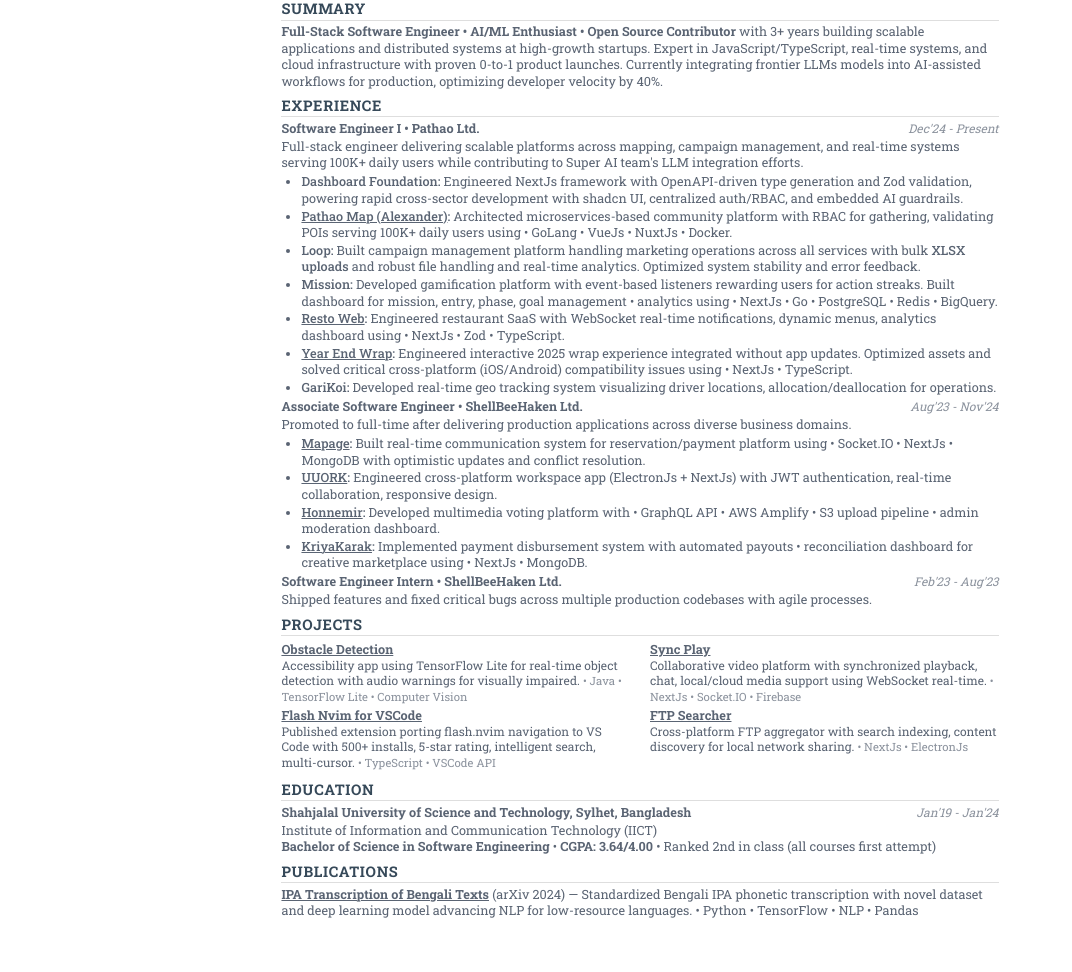
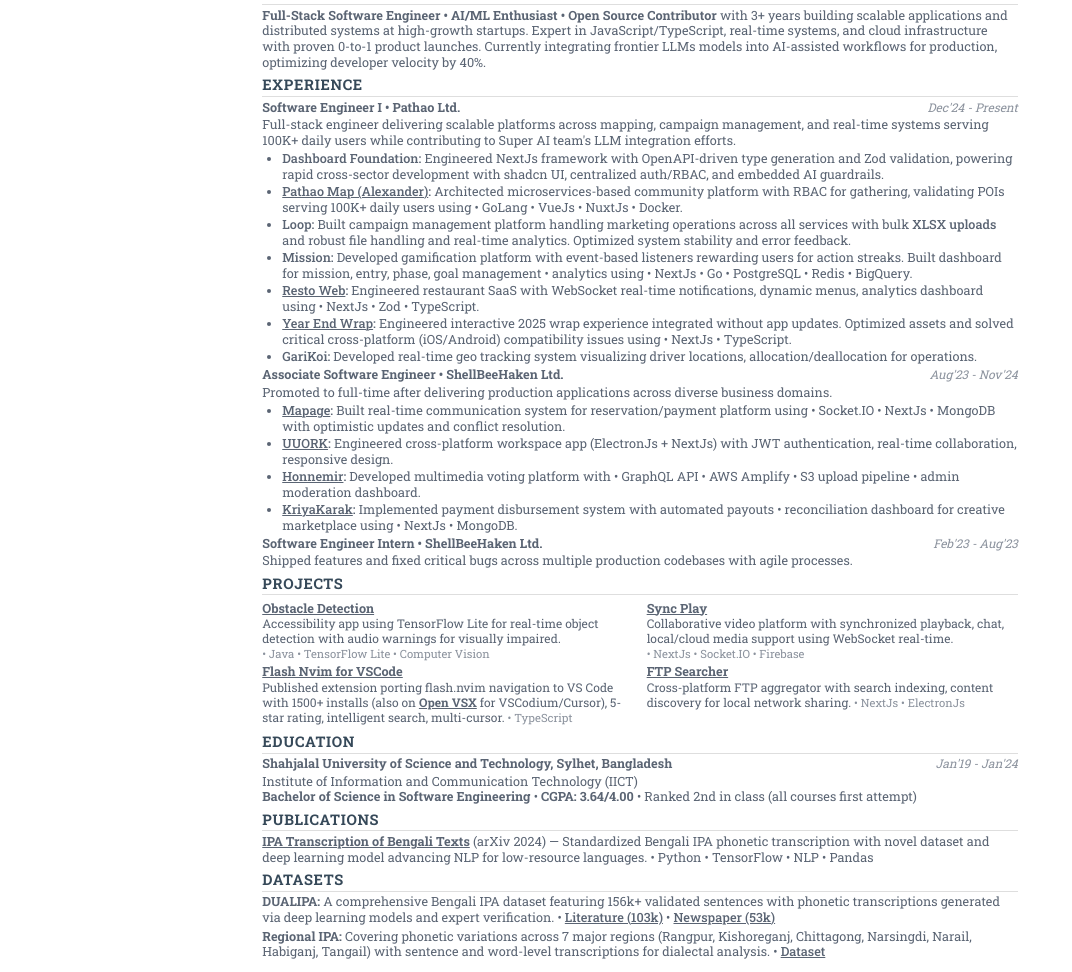
Before and after one commit to Sourav9063/CV, a plain HTML site: page index.html in a window 1280 px wide. Shown: the part 104-1076 px from the top of the page, without its empty margins (0-1072 px from the left). Before the commit the page ends 1051 px from the top, so only its background shows below. Drawn offline with Linux system fonts and the light colour scheme.

```diff
--- a/index.html
+++ b/index.html
@@ -34,8 +34,8 @@
       :root {
         --spacing-xs: 1pt;
         --spacing-sm: 2pt;
-        --spacing-md: 5pt;
-        --spacing-lg: 8pt;
+        --spacing-md: 4pt;
+        --spacing-lg: 6pt;
         --color-heading: #0d0d0d;
         --color-subheading: #364959;
         --color-text: #5a6473;
@@ -45,11 +45,11 @@
 
       body {
         font-family: "Roboto Slab", serif;
-        line-height: 1.3;
+        line-height: 1.25;
         color: var(--color-text);
         background: #fff;
         font-size: 9.5pt;
-        padding: 0.2in 0.4in 0.3in;
+        padding: 0.1in 0.2in;
         max-width: 8.27in;
         margin: 0 auto;
       }
@@ -134,7 +134,7 @@
       .grid {
         display: grid;
         grid-template-columns: 1fr 1fr;
-        gap: 15pt;
+        gap: 10pt;
       }
 
       .grid article {
@@ -419,7 +419,7 @@
             >
             <p>
               Accessibility app using TensorFlow Lite for real-time object
-              detection with audio warnings for visually impaired.
+              detection with audio warnings for visually impaired.<br/>
               <span>• Java • TensorFlow Lite • Computer Vision</span>
             </p>
           </article>
@@ -432,8 +432,17 @@
             >
             <p>
               Published extension porting flash.nvim navigation to VS Code with
-              500+ installs, 5-star rating, intelligent search, multi-cursor.
-              <span>• TypeScript • VSCode API</span>
+              1500+ installs (also on
+              <a
+                href="https://open-vsx.org/extension/souravahmed/flash-vscode-latest"
+                target="_blank"
+                rel="noopener noreferrer"
+                style="display:inline-block"
+                >Open VSX</a
+              >
+              for VSCodium/Cursor), 5-star rating, intelligent search,
+              multi-cursor.
+              <span>• TypeScript</span>
             </p>
           </article>
         </div>
@@ -458,7 +467,7 @@
             >
             <p>
               Collaborative video platform with synchronized playback, chat,
-              local/cloud media support using WebSocket real-time.
+              local/cloud media support using WebSocket real-time.<br/>
               <span>• NextJs • Socket.IO • Firebase</span>
             </p>
           </article>
@@ -511,6 +520,40 @@
       </article>
     </section>
 
+    <section>
+      <h2>Datasets</h2>
+      <p>
+        <strong>DUALIPA:</strong> A comprehensive Bengali IPA dataset featuring
+        156k+ validated sentences with phonetic transcriptions generated via
+        deep learning models and expert verification. •
+        <a
+          href="https://docs.google.com/spreadsheets/d/1aIH_Ltkud8eM5PogEMfHRi4C0GpIXs1DrNHP47hp56w/edit?gid=959838764#gid=959838764"
+          target="_blank"
+          rel="noopener noreferrer"
+          >Literature (103k)</a
+        >
+        •
+        <a
+          href="https://docs.google.com/spreadsheets/d/1uTT5R7hmeIxROExmHJ2H0EeooCrOgoCTE7XYduebqt4/edit?gid=1718347288#gid=1718347288"
+          target="_blank"
+          rel="noopener noreferrer"
+          >Newspaper (53k)</a
+        >
+      </p>
+      <p>
+        <strong>Regional IPA:</strong> Covering phonetic
+        variations across 7 major regions (Rangpur, Kishoreganj, Chittagong,
+        Narsingdi, Narail, Habiganj, Tangail) with sentence and word-level
+        transcriptions for dialectal analysis. •
+        <a
+          href="https://github.com/Sourav9063/IPA/tree/main/IPA_region"
+          target="_blank"
+          rel="noopener noreferrer"
+          >Dataset</a
+        >
+      </p>
+    </section>
+
     <!-- <section>
       <h2>Achievements &amp; Co-Curricular</h2>
       <div class="grid">
```
Also changed, not shown: 3 other files.
